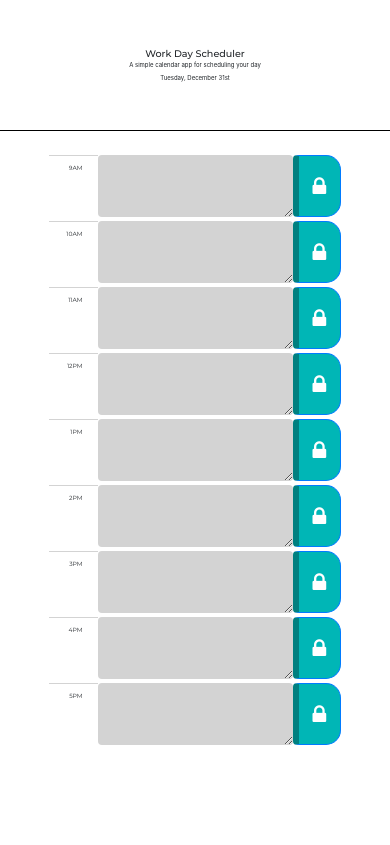
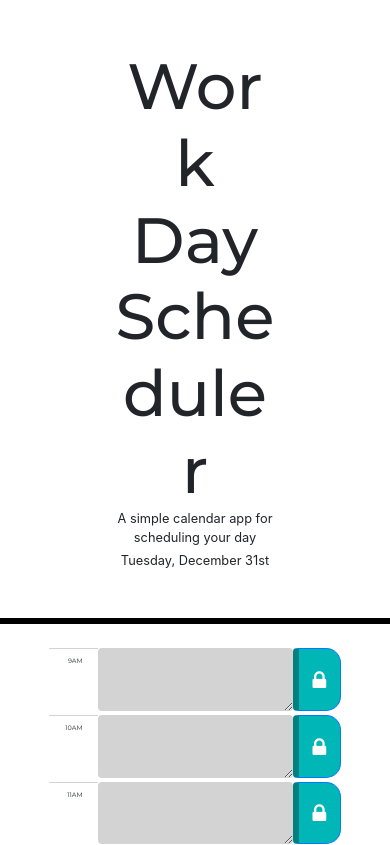
Before and after one commit to ShaneKeney/Day_Planner, a plain HTML site: page index.html in a window 390 px wide. Shown: the top 845 px of the page. Drawn offline with nearby package versions, Linux system fonts and the light colour scheme.

Commit message:
- query test

```diff
--- a/styles/index.css
+++ b/styles/index.css
@@ -80,16 +80,10 @@
 }
 
 @media screen and (max-width: 520px) {
-    body {
+    .timeSlotDesc {
       font-size: 0.5em;
     }
     h1 {
-        font-size: 3.0em;
+        font-size: 5.0em;
     }
 }
-
-@media screen and (max-width: 435px) {
-    body {
-      font-size: 0.2em;
-    }
-}
```
